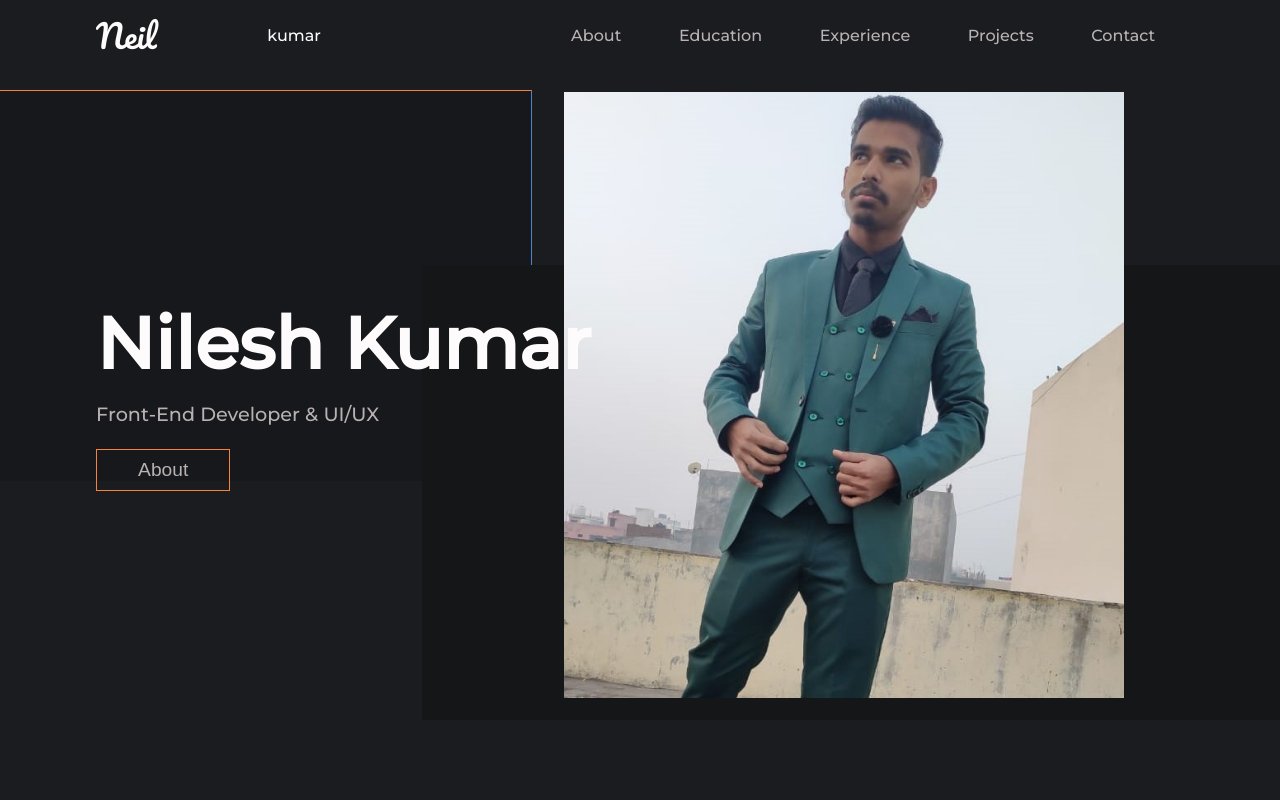
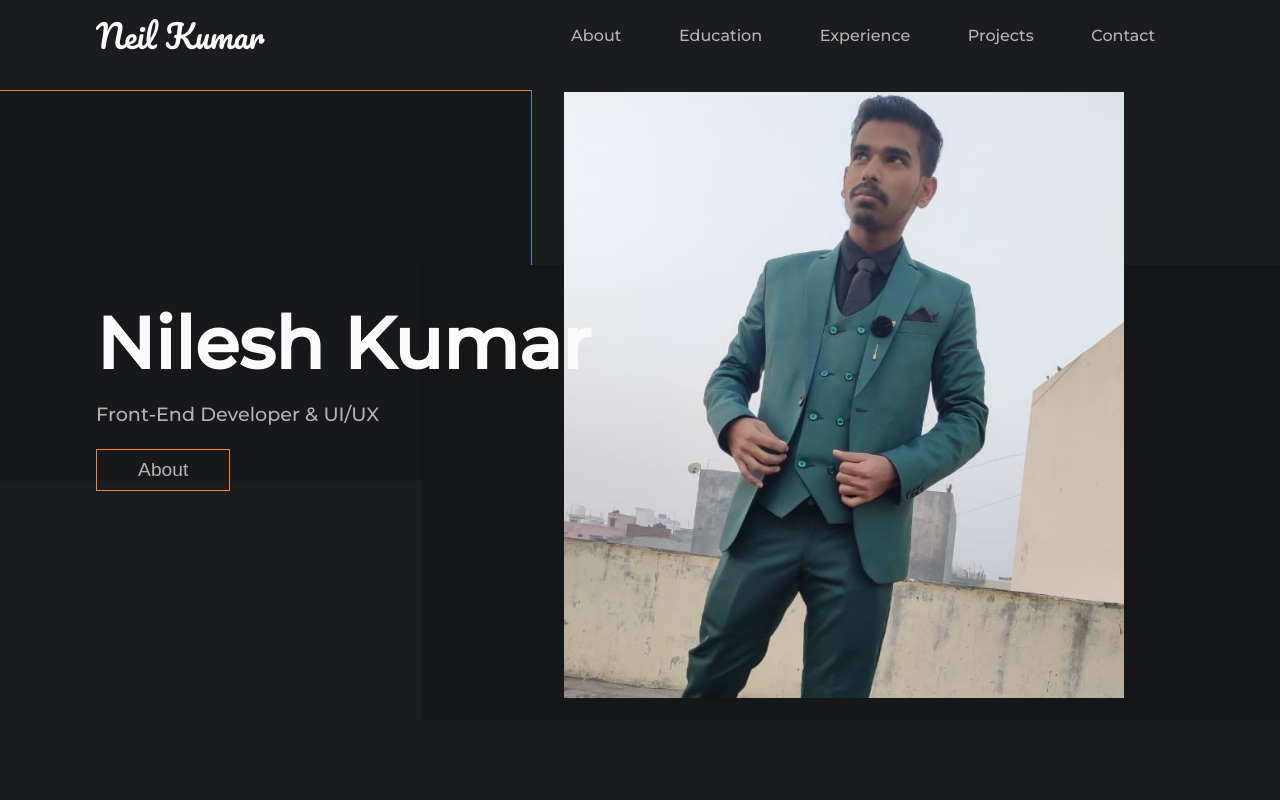
Before and after one commit to neilkumar93600/potfolio-website, a plain HTML site: page index.html in a window 1280 px wide. Shown: the top 800 px of the page. Drawn offline with Linux system fonts and the light colour scheme.

Commit message:
Update index.html

```diff
--- a/index.html
+++ b/index.html
@@ -9,7 +9,7 @@
 </head>
 <body>
     <header class="nav center">
-        <p class="logo">Neil <p class="x">kumar</p></p>
+        <p class="logo">Neil Kumar</p>
         <input type="checkbox" name="" class="checkBtn"/>
         <ol class="center">
             <a href="#"><li>About</li></a>
```
